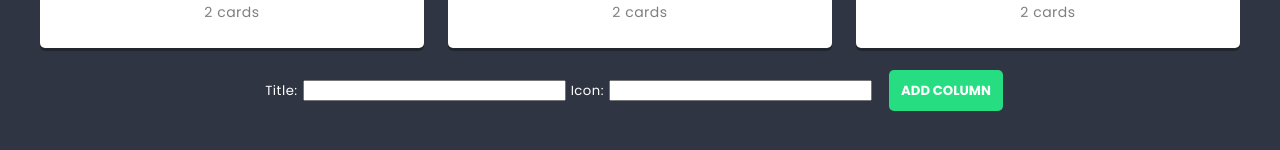
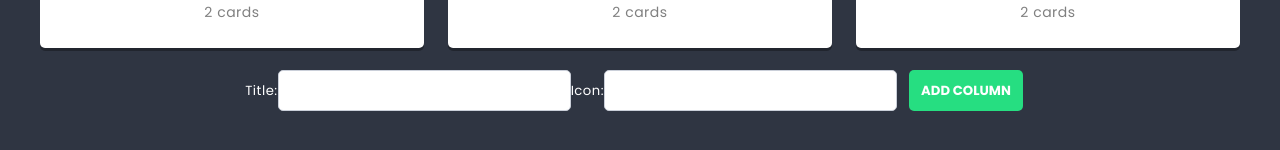
Before and after one commit to dominikamoriak/react-first-app, a React (Create React App) app: page / in a window 1280 px wide. Shown: the part 866-1016 px from the top of the page. Built offline with nearby package versions, Linux system fonts and the light colour scheme.

Commit message:
Add TextInput to the ColumnForm

```diff
--- a/src/components/ColumnForm/ColumnForm.js
+++ b/src/components/ColumnForm/ColumnForm.js
@@ -3,6 +3,7 @@ import { useState } from 'react';
 import Button from '../Button/Button';
 import { useDispatch } from 'react-redux';
 import { addColumn } from '../../redux/store';
+import TextInput from '../TextInput/TextInput';
 
 const ColumnForm = props => {
     const [title, setTitle] = useState('');
@@ -20,11 +21,9 @@ const ColumnForm = props => {
 	return (
         <form className={styles.columnForm} onSubmit={handleSubmit}>
         <span className={styles.span}>Title:</span>
-            <input className={styles.input} type="text" value={title}
-                onChange={e => setTitle(e.target.value)} />
+            <TextInput value={title} onChange={e => setTitle(e.target.value)} />
         <span className={styles.span}>Icon:</span>
-            <input className={styles.input} type="text" value={icon}
-	            onChange={e => setIcon(e.target.value)} />
+            <TextInput value={icon} onChange={e => setIcon(e.target.value)} />
             <span className={styles.button}><Button>Add column</Button></span>
         </form>
 	);
```
